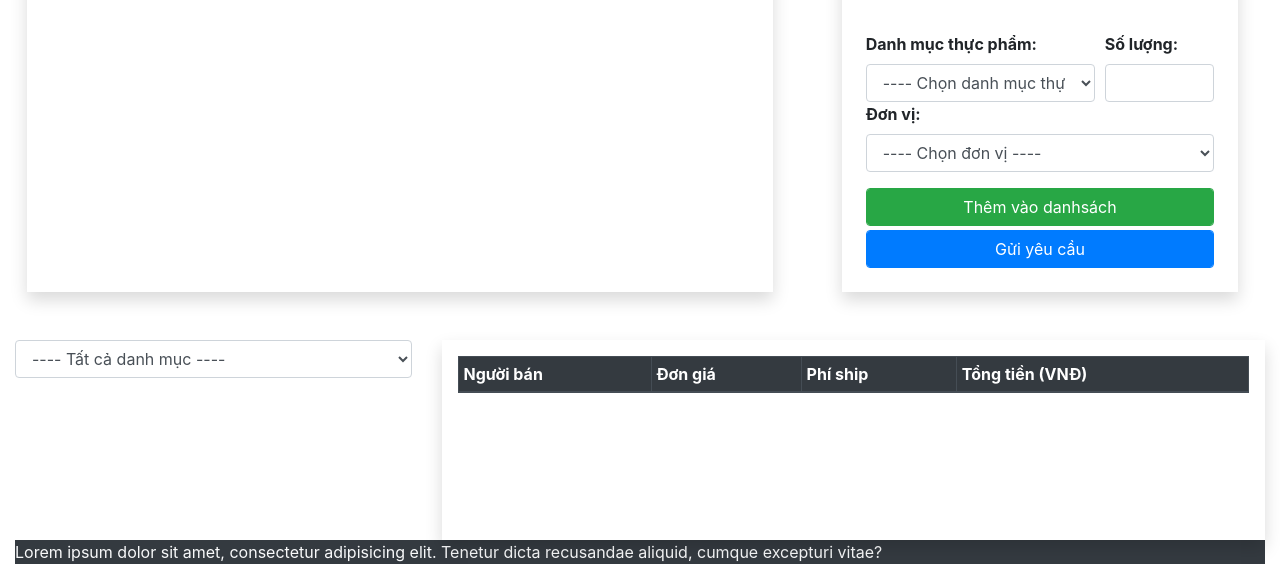
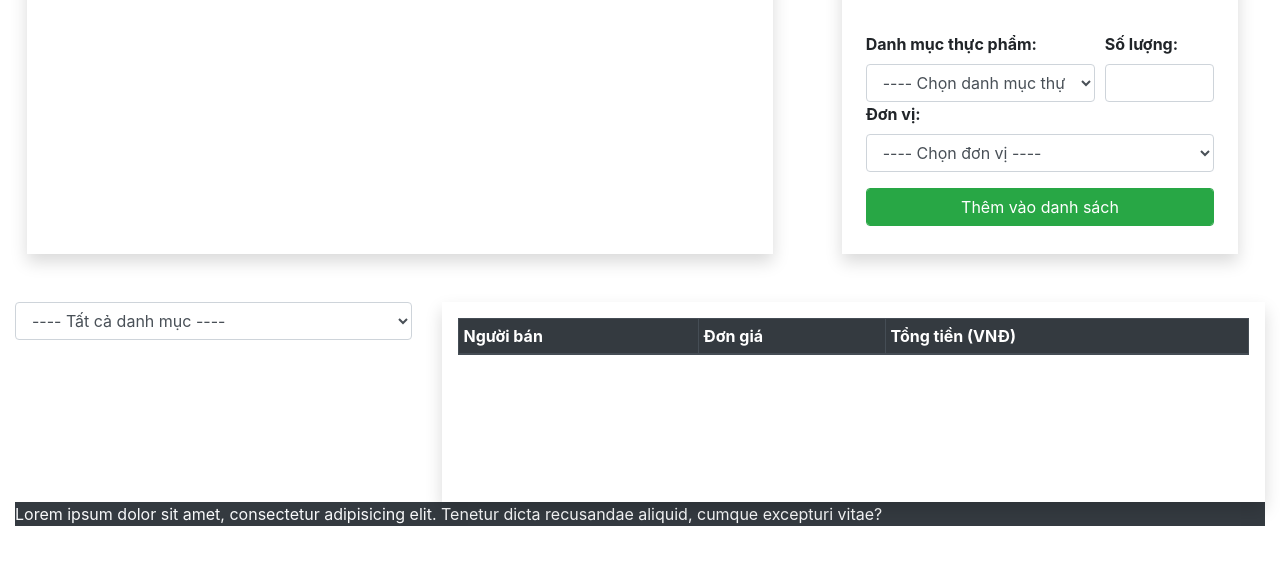
Before and after one commit to nguyenductrongdev/Food-Recommender, a Flask app: template templates/add_request.html in a window 1280 px wide. Shown: the part 310-874 px from the top of the page. After the commit the page ends 836 px from the top, so only its background shows below. Run offline with Flask 2, Linux system fonts and the light colour scheme; the template is opened without the code that fills it, so the values that code supplies are empty; parts of the project's set-up code (start-up, migrations or seed data) failed here and were passed over; some libraries are stand-ins or nearby versions.

Commit message:
Upgrade UI

```diff
--- a/templates/add_request.html
+++ b/templates/add_request.html
@@ -103,10 +103,10 @@
                     </select>
                 </div>
 
-                <button type="button" class="btn btn-success form-control mb-1" id="btn-add-require-list">Thêm vào
-                    danhsách
+                <button type="button" class="btn btn-success form-control mb-1" id="btn-add-require-list">
+                    Thêm vào danh sách
                 </button>
-                <button class="btn btn-primary form-control">Gửi yêu cầu</button>
+                <!-- <button class="btn btn-primary form-control">Gửi yêu cầu</button> -->
             </form>
         </div>
     </div>
@@ -125,7 +125,6 @@
                         <tr>
                             <th class="th-sm">Người bán</th>
                             <th class="th-sm">Đơn giá</th>
-                            <th class="th-sm">Phí ship</th>
                             <th class="th-sm">Tổng tiền (VNĐ)</th>
                         </tr>
                     </thead>
@@ -244,7 +243,6 @@
                 const recommendToTableRow = recommend => `<tr data-dmtp-ma="${recommend.DMTP_MA}">
                     <td><a href="/thuc-pham/${recommend.TP_MA}" target="_blank" class="badge badge-primary">${recommend.ND_TAI_KHOAN}</a></td>
                     <td class="text-right">${Number(recommend.TP_DON_GIA).toLocaleString('vi')}</td>
-                    <td class="text-right">${recommend.TP_DON_GIA}</td>
                     <td class="text-right">${Number(recommend.TP_DON_GIA).toLocaleString('vi')}</td>
                 </tr>`;
 
--- a/templates/food_update.html
+++ b/templates/food_update.html
@@ -104,7 +104,7 @@
                     <div class="col-12">
                         <button type="submit" class="btn btn-lg btn-warning d-block ml-auto w-25">
                             <i class="far fa-check-circle"></i>
-                            Sửa
+                            Cập nhật
                         </button>
                     </div>
                 </div>
```
Also changed, not shown: templates/index.html (+16 -11 lines).
